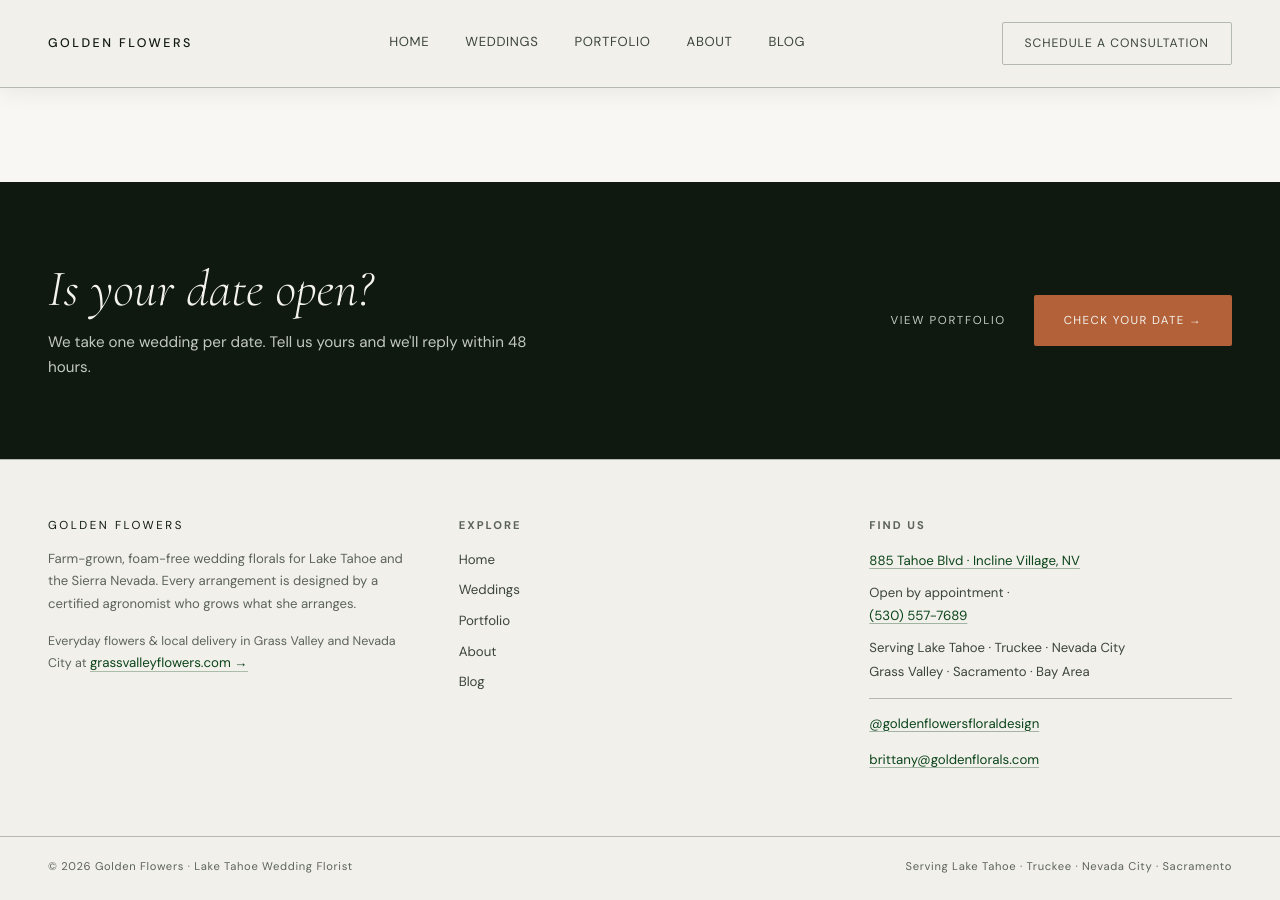
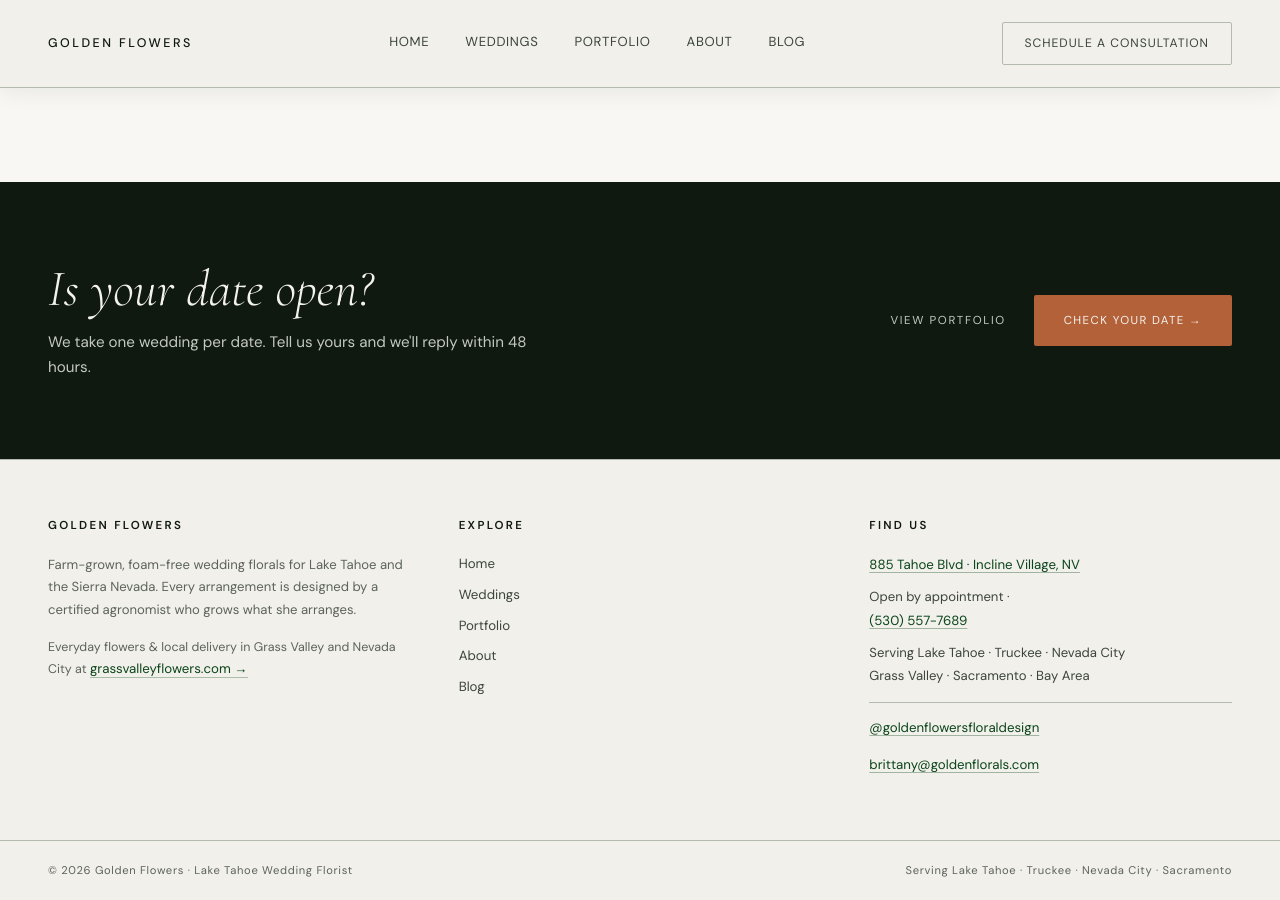
Before and after one commit to jshplhm/goldenflowers, a Jekyll site: the page built from portfolio/index.md, in a window 1280 px wide and 900 px high, scrolled down 4095 px. Built offline with Jekyll 4.4.1, drawn with Linux system fonts in a browser that asks for light colours.

Commit message:
Unify footer headers; promote sharp heroes on Weddings + Portfolio
- Footer: GOLDEN FLOWERS / EXPLORE / FIND US now one identical label
  treatment (was brand dark+wider vs others muted+tighter).
- Weddings hero -> sharp Edgewood lakeside ceremony (was a softer shot).
- Portfolio hero -> sharp lush ceremony arch (was the motion-blurred bouquet,
  which stays as an editorial portfolio card).

Co-Authored-By: Claude Opus 4.8 <noreply@anthropic.com>

```diff
--- a/assets/css/style.css
+++ b/assets/css/style.css
@@ -1481,6 +1481,13 @@ input, select { min-height: 50px; }
   .prefooter-link { text-align: center; }
 }
 
+/* — Footer column headers: one identical treatment for all three — */
+.footer-brand, .footer-col h4 {
+  font-family: var(--f-b); font-weight: 600; font-size: .72rem;
+  letter-spacing: .2em; text-transform: uppercase; color: var(--fg);
+  margin-bottom: 18px;
+}
+
 /* — Footer contact links: live + underlined, separated by a hairline — */
 .footer-contact { margin-top: 14px; padding-top: 14px; border-top: 1px solid var(--bor); display: flex; flex-direction: column; gap: 6px; }
 .footer-info a, .footer-contact a {
--- a/portfolio/index.md
+++ b/portfolio/index.md
@@ -22,7 +22,7 @@ redirect_from:
 
 <section class="hero hero--interior">
   <div class="hero-media">
-    <img src="https://images.squarespace-cdn.com/content/v1/67e81d7599b7ef0dec0ec81c/1770534306889-NSEB5HC1TYWMEPG4WSCI/NationalGothic--268.jpg?format=2500w" alt="Lake Tahoe wedding floral installation" loading="eager">
+    <img src="https://images.squarespace-cdn.com/content/v1/67e81d7599b7ef0dec0ec81c/4685a495-c2ce-4b90-9fd1-f91ca0d6a135/K%2BJ-0962.jpg?format=2500w" alt="Lush floral ceremony arch at a Lake Tahoe wedding" loading="eager" style="object-position:center 45%;">
   </div>
   <div class="hero-copy">
     <span class="hero-eyebrow">Portfolio</span>
```
Also changed, not shown: weddings/index.md (+1 -1 lines).
